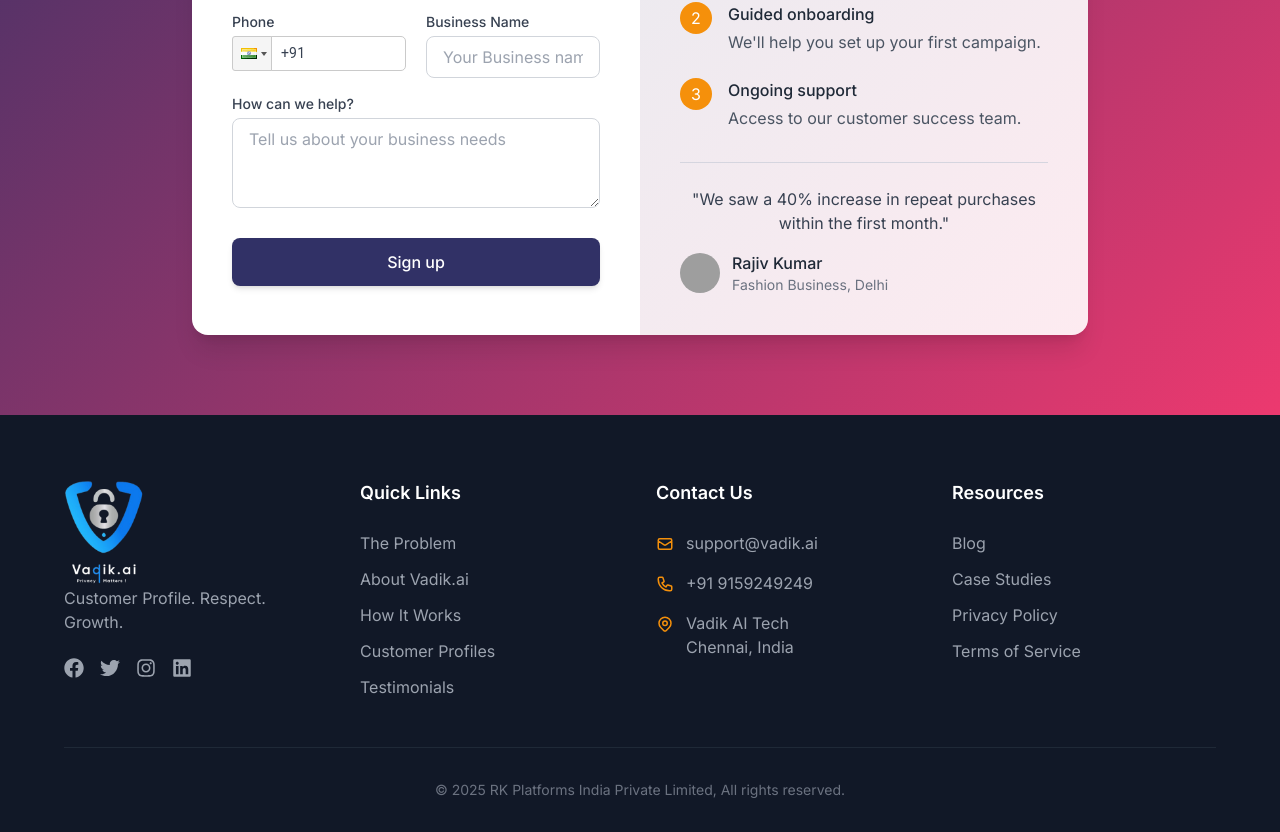
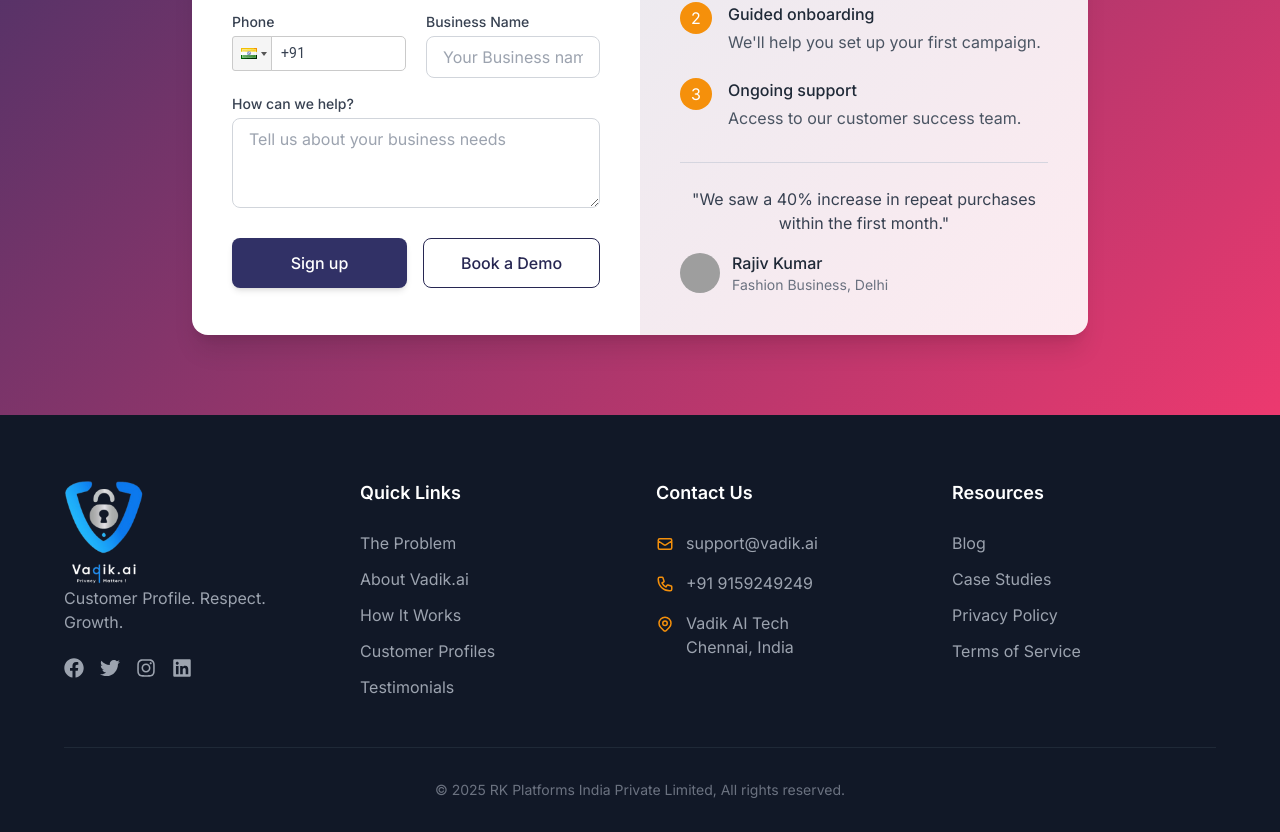
Before and after one commit to asherDn-Official/Vadik-Landing-Page, a React (Vite) app: page / in a window 1280 px wide. Shown: the part 6247-7079 px from the top of the page. Built offline with nearby package versions, Linux system fonts and the light colour scheme; grey boxes are pictures that could not be loaded.

Commit message:
Update CTA.jsx

```diff
--- a/src/components/CTA.jsx
+++ b/src/components/CTA.jsx
@@ -49,6 +49,7 @@ const CTA = () => {
   });
 
   const [isSubmitting, setIsSubmitting] = useState(false);
+  const [isDemoSubmitting, setIsDemoSubmitting] = useState(false);
   const [formStatus, setFormStatus] = useState(null);
   const [errorMessage, setErrorMessage] = useState("");
   const [errors, setErrors] = useState({}); // Field-specific errors
@@ -93,7 +94,12 @@ const CTA = () => {
 
   const handleSubmit = async (e) => {
     e.preventDefault();
-    setIsSubmitting(true);
+    const submitter = e.nativeEvent.submitter?.name;
+    if (submitter === "demo") {
+      setIsDemoSubmitting(true);
+    } else {
+      setIsSubmitting(true);
+    }
     setErrors({});
 
     try {
@@ -135,7 +141,11 @@ const CTA = () => {
         );
       }
     } finally {
-      setIsSubmitting(false);
+      if (submitter === "demo") {
+        setIsDemoSubmitting(false);
+      } else {
+        setIsSubmitting(false);
+      }
     }
   };
 
@@ -323,14 +333,20 @@ const CTA = () => {
                   <div className="flex flex-wrap gap-4">
                     <button
                       type="submit"
+                      name="signup"
                       disabled={isSubmitting}
                       className="btn btn-primary flex-1"
                     >
                       {isSubmitting ? "Submitting..." : "Sign up"}
                     </button>
-                    {/* <button type="button" className="btn btn-secondary flex-1">
-                      Book a Demo
-                    </button> */}
+                    <button
+                      type="submit"
+                      name="demo"
+                      disabled={isDemoSubmitting}
+                      className="btn btn-secondary flex-1"
+                    >
+                      {isDemoSubmitting ? "Submitting..." : "Book a Demo"}
+                    </button>
                   </div>
                 </form>
               </div>
```
